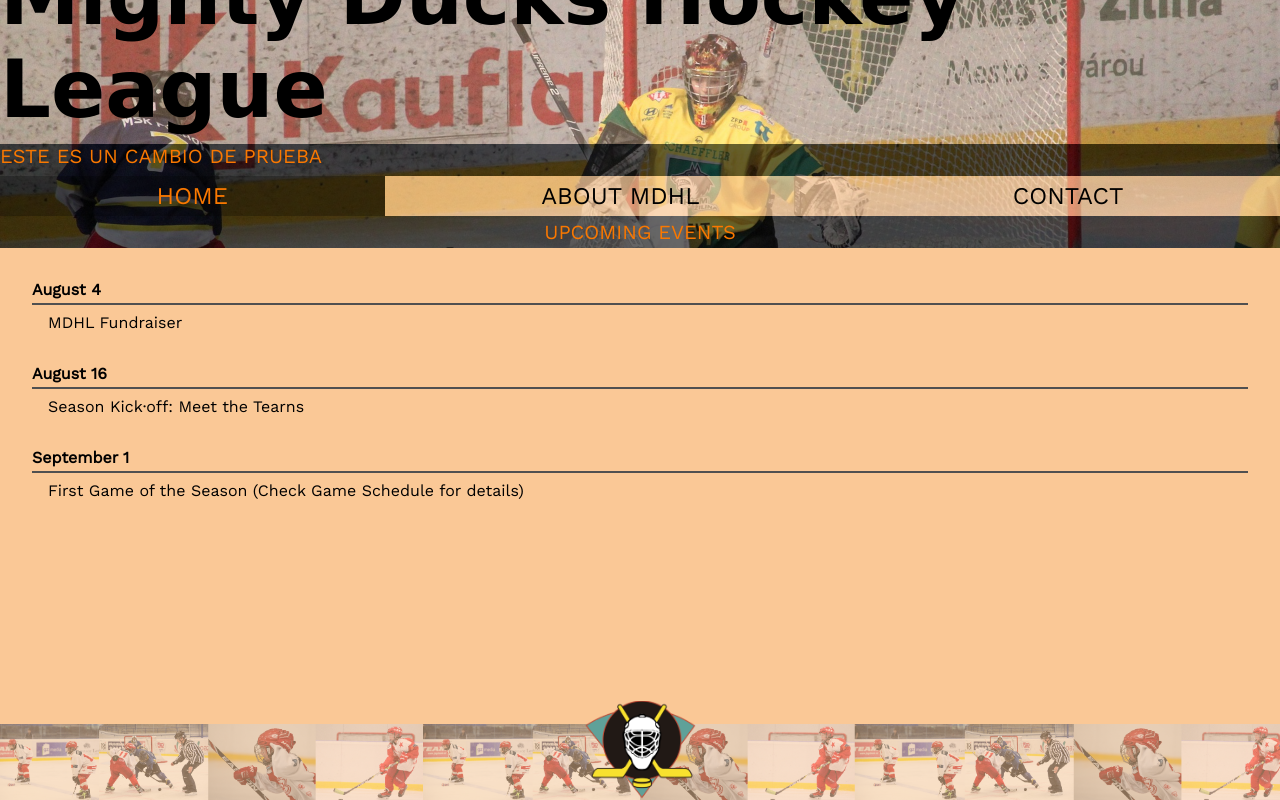
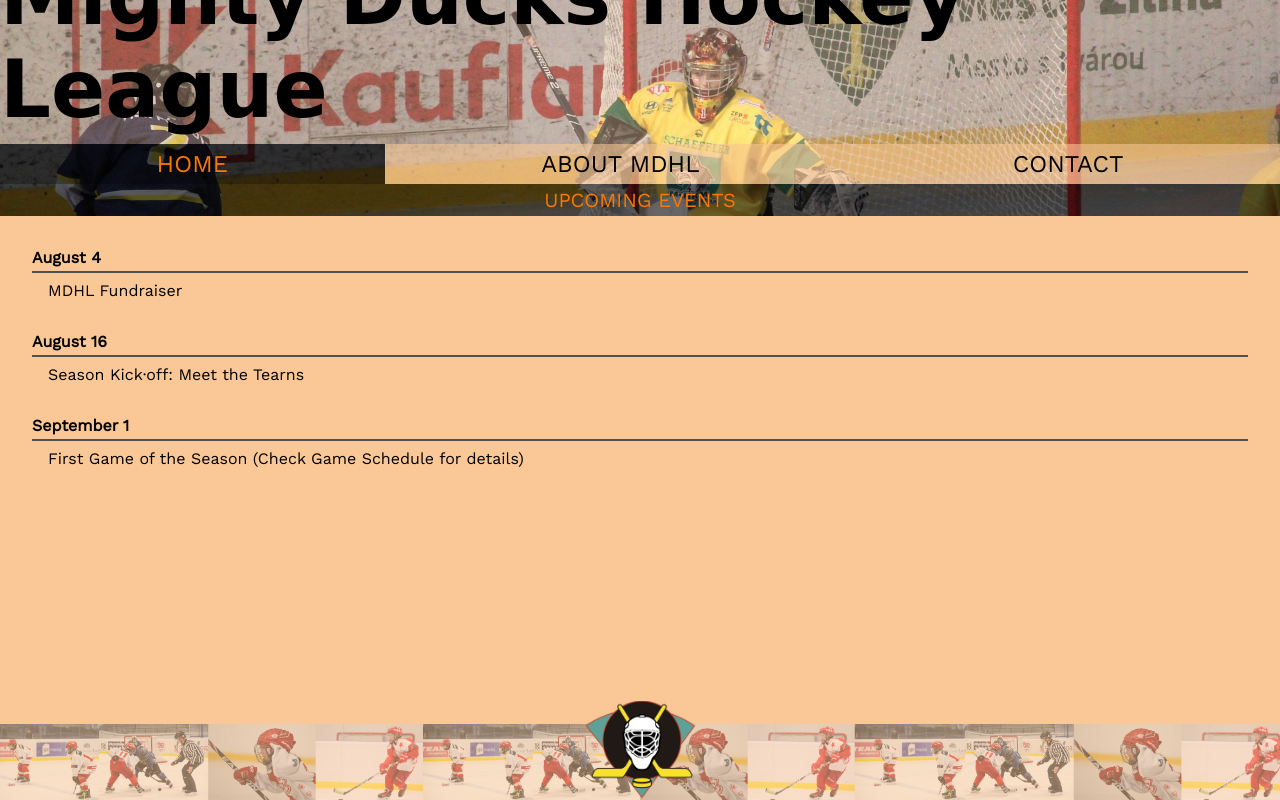
Before and after one commit to guille-f-f/hockey, a plain HTML site: page index.html in a window 1280 px wide. Shown: the top 800 px of the page. Drawn offline with nearby package versions, Linux system fonts and the light colour scheme; a web font is replaced by a local one.

Commit message:
Update index.html

```diff
--- a/index.html
+++ b/index.html
@@ -10,7 +10,6 @@
 <body class="flex orange">
     <header class="flex">
         <h1 class="flex jCenter totalWidth">Mighty Ducks Hockey League</h1>
-        <h2>ESTE ES UN CAMBIO DE PRUEBA</h2>
         <nav class="flex jSpaceBe totalWidth">
             <a href="#" class="flex aCenter jCenter orangeTr">HOME</a>
             <a href="about.html" class="flex aCenter jCenter orangeTr">ABOUT MDHL</a>
```
